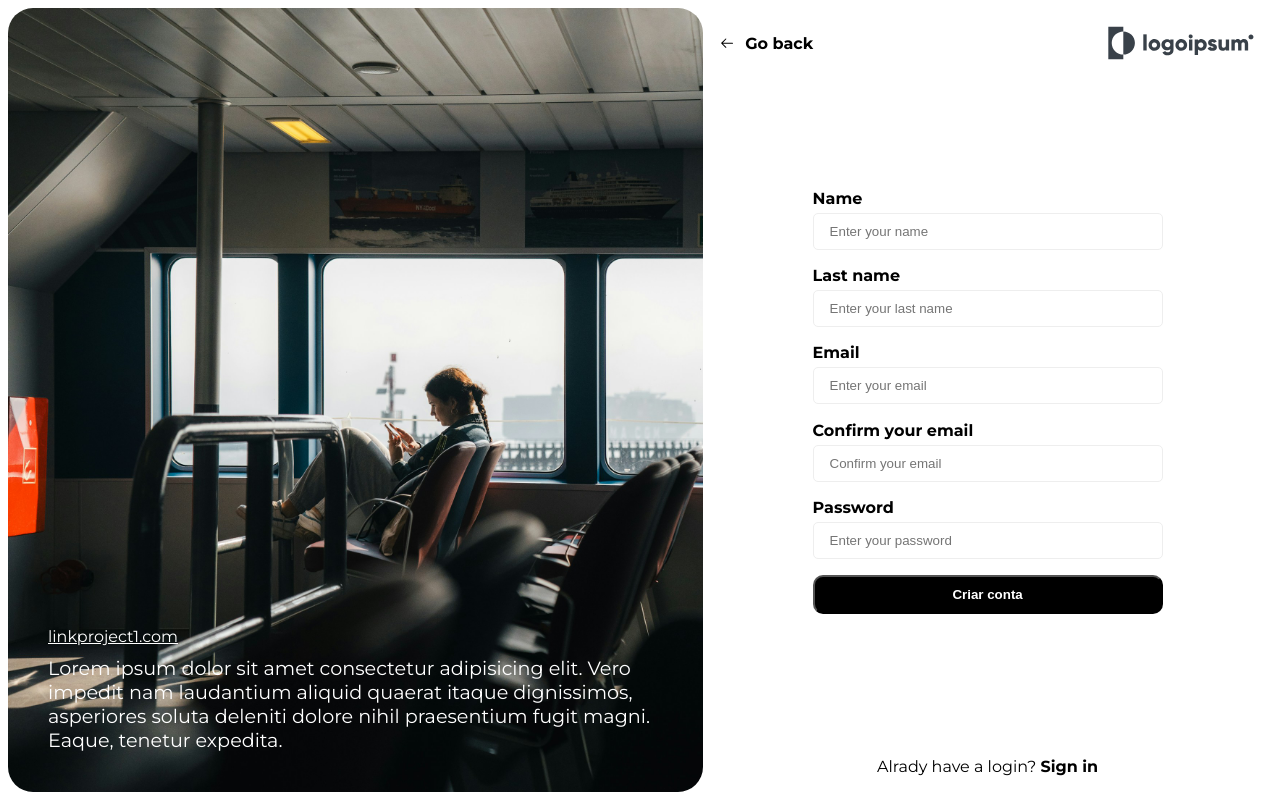
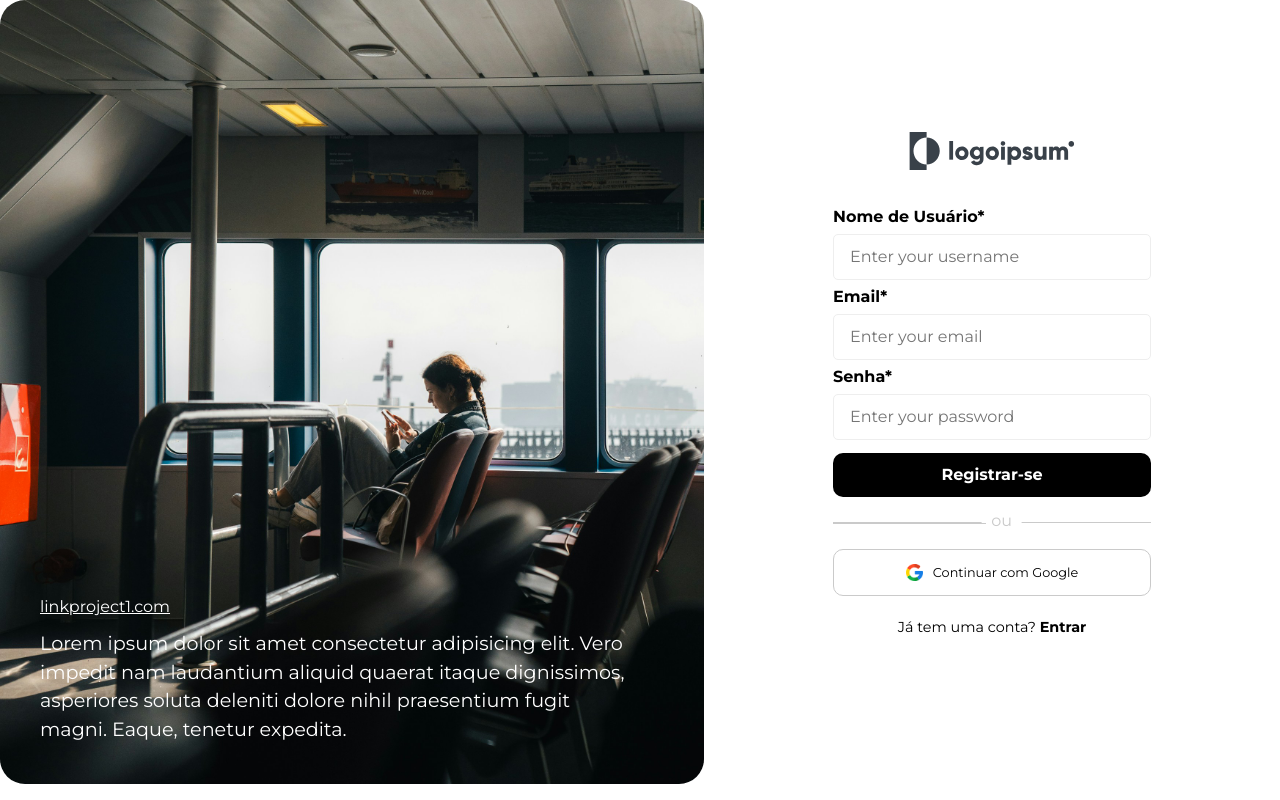
Before and after one commit to henriquepx/codeduo-frontend, a React (Vite) app: page / in a window 1280 px wide. Both pictures are taken after a click on the link "Registre-se". Built offline with nearby package versions, Linux system fonts and the light colour scheme; the HTML template or start-up script is replaced by a standard one.

Commit message:
feat: react hook form + zod - form with validations

```diff
--- a/package.json
+++ b/package.json
@@ -10,6 +10,7 @@
     "preview": "vite preview"
   },
   "dependencies": {
+    "@hookform/resolvers": "^3.8.0",
     "framer-motion": "^11.2.12",
     "react": "^18.3.1",
     "react-dom": "^18.3.1",
--- a/src/app.css
+++ b/src/app.css
@@ -1,4 +1,18 @@
+* {
+    margin: 0;
+    padding: 0;
+    border: 0;
+    box-sizing: border-box;
+    font-size: 100%;
+    font: inherit;
+    scroll-behavior: smooth;
+    vertical-align: baseline;
+    list-style: none;
+    text-decoration: none;
+    line-height: 1.5;
+    font-family: 'Montserrat', sans-serif;
+  }
+
 body {
     overflow: hidden;
-    font-family: 'Montserrat', sans-serif;
 }
--- a/src/components/Form.tsx
+++ b/src/components/Form.tsx
@@ -1,6 +1,10 @@
+import React from 'react';
 import styled from 'styled-components';
 import Logo from '/logo.svg';
 import GoogleIcon from '../assets/image.png';
+import { useForm, SubmitHandler } from 'react-hook-form'; // Adicionado
+import { zodResolver } from '@hookform/resolvers/zod';
+import * as z from 'zod';
 
 interface FormProps {
   toggleForm: () => void;
@@ -11,24 +15,20 @@ const FormContainer = styled.form`
   margin: 0 auto;
   width: 100%;
   padding: 1rem;
-
   display: flex;
   flex-direction: column;
   justify-content: center;
   align-items: center;
 `;
-
 const FormInputContainer = styled.div`
   display: flex;
   flex-direction: column;
   width: 100%;
   gap: 5px;
-
   label {
     font-weight: bold;
-    margin-right : auto;
+    margin-right: auto;
   }
-
   input {
     padding: 10px 0;
     border-radius: 5px;
@@ -36,12 +36,10 @@ const FormInputContainer = styled.div`
     padding-left: 1rem;
   }
 `;
-
 const LogoProject = styled.img`
   width: 170px;
   margin-bottom: 2rem;
 `;
-
 const Button = styled.button`
   width: 100%;
   padding: 10px;
@@ -68,7 +66,7 @@ const Register = styled.p`
       color: #000000;
     }
   }
-`
+`;
 const Divider = styled.p`
   height: 1px;
   background-color: #cacaca;
@@ -84,15 +82,12 @@ const Divider = styled.p`
     height: 1px;
     background-color: #cacaca;
   }
-
   &::before {
     margin-right: 10px;
   }
-
   &::after {
     margin-left: 10px;
   }
-
   span {
     position: absolute;
     top: -13px;
@@ -111,7 +106,7 @@ const LoginWithGoogle = styled.a`
   gap: 10px;
   width: 100%;
   border: 1px solid #cacaca;
-  padding: .2rem 0;
+  padding: .8rem 0;
   border-radius: 10px;
   img {
     width: 17px;
@@ -121,7 +116,7 @@ const LoginWithGoogle = styled.a`
     font-size: .8rem;
     color: #000;
   }
-`
+`;
 const ContainerResetCheckbox = styled.div`
   display: flex;
   justify-content: space-between;
@@ -145,17 +140,41 @@ const ContainerResetCheckbox = styled.div`
       text-decoration: underline;
     }
   }
+`;
+
+const ErrorForm = styled.p`
+  color: red;
+  font-size: .8rem;
 `
+
+const loginSchema = z.object({
+  email: z.string().email('Email inválido').nonempty('Email é obrigatório'),
+  password: z.string().min(6, 'Senha deve ter no mínimo 6 caracteres').nonempty('Senha é obrigatória'),
+});
+
+type LoginFormInputs = z.infer<typeof loginSchema>;
+
 const Form: React.FC<FormProps> = ({ toggleForm }) => {
 
+  const { register, handleSubmit, formState: { errors } } = useForm<LoginFormInputs>({
+    resolver: zodResolver(loginSchema)
+  });
+
+  const onSubmit: SubmitHandler<LoginFormInputs> = data => {
+    console.log(data);
+  };
+
   return (
-    <FormContainer>
+    <FormContainer onSubmit={handleSubmit(onSubmit)}>
       <LogoProject src={Logo} alt="logo" />
       <FormInputContainer>
         <label htmlFor="email">Email*</label>
-        <input type="email" id='email' placeholder='Enter your email' />
+        <input type="email" id='email' placeholder='Enter your email' {...register('email')} />
+        {errors.email && <ErrorForm>{errors.email.message}</ErrorForm>}
+
         <label htmlFor="password">Senha*</label>
-        <input type="password" id='password' placeholder='Enter your password' />
+        <input type="password" id='password' placeholder='Enter your password' {...register('password')} />
+        {errors.password && <ErrorForm>{errors.password.message}</ErrorForm>}
 
         <ContainerResetCheckbox>
           <div>
@@ -164,16 +183,20 @@ const Form: React.FC<FormProps> = ({ toggleForm }) => {
           </div>
           <a>Esqueci a senha</a>
         </ContainerResetCheckbox>
-            <Button onClick={(e) => e.preventDefault()}>Entrar</Button>
+
+        <Button type="submit">Entrar</Button>
+
         <Divider><span>ou</span></Divider>
+
         <LoginWithGoogle href="#">
           <img src={GoogleIcon} alt="Ícon do Google" />
           <p>Continuar com Google</p>
         </LoginWithGoogle>
+
         <Register>Não tem uma conta? <a href='#' onClick={toggleForm}>Registre-se</a></Register>
       </FormInputContainer>
     </FormContainer>
-  )
+  );
 }
 
-export default Form
+export default Form;
--- a/src/components/Register.tsx
+++ b/src/components/Register.tsx
@@ -1,42 +1,27 @@
+import React from 'react';
 import styled from 'styled-components';
+import { useForm, SubmitHandler } from 'react-hook-form';
+import { zodResolver } from '@hookform/resolvers/zod';
+import * as z from 'zod';
 import Logo from '/logo.svg';
-import { GoArrowLeft } from "react-icons/go";
-interface RegisterFormProps {
+import GoogleIcon from '../assets/image.png';
+
+interface RegisterProps {
   toggleForm: () => void;
 }
 
 const FormContainer = styled.form`
+  max-width: 350px;
+  margin: 0 auto;
   width: 100%;
   padding: 1rem;
 
   display: flex;
-  justify-content: space-between;
   flex-direction: column;
-  height: 100%;
+  justify-content: center;
+  align-items: center;
 `;
-const HeaderRegister = styled.div`
-    width: 100%;
-    display: flex;
-    justify-content: space-between;
-    align-items: center;
-    margin-top: 1rem;
-    div {
-        display: flex;
-        align-items: center;
-        gap: 10px;
-        font-weight: bold;
-    }
-`
-const GoBackAnchor = styled.a`
-    color: #000;
-    text-decoration: none;
-    &:visited {
-        color: #000;
-    }
-`
 const FormInputContainer = styled.div`
-max-width: 350px;
-margin: 0 auto;
   display: flex;
   flex-direction: column;
   width: 100%;
@@ -44,7 +29,7 @@ margin: 0 auto;
 
   label {
     font-weight: bold;
-    margin-right : auto;
+    margin-right: auto;
   }
 
   input {
@@ -52,11 +37,11 @@ margin: 0 auto;
     border-radius: 5px;
     border: 1px solid #eeeeee;
     padding-left: 1rem;
-    margin-bottom: .7rem;
   }
 `;
 const LogoProject = styled.img`
-  width: 150px;
+  width: 170px;
+  margin-bottom: 2rem;
 `;
 const Button = styled.button`
   width: 100%;
@@ -66,49 +51,131 @@ const Button = styled.button`
   background-color: #000000;
   font-weight: bold;
   cursor: pointer;
+  margin-top: .5rem;
 `;
-
-const BackToLoginDiv = styled.div`
-   p {
+const Login = styled.p`
+  color: #000000;
+  cursor: pointer;
+  font-family: 'Montserrat', sans-serif;
+  font-size: .9rem;
   text-align: center;
+  margin: 1rem 0;
   a {
     font-weight: 700;
+    color: #000000;
     &:hover {
       text-decoration: underline;
-            cursor: pointer;
+    }
+    &:visited {
+      color: #000000;
     }
   }
+`;
+const Divider = styled.p`
+  height: 1px;
+  background-color: #cacaca;
+  border: none;
+  margin: 1.3rem 0;
+  position: relative;
+  &::before,
+  &::after {
+    content: '';
+    position: absolute;
+    top: 50%;
+    width: 45%;
+    height: 1px;
+    background-color: #cacaca;
   }
+
+  &::before {
+    margin-right: 10px;
+  }
+
+  &::after {
+    margin-left: 10px;
+  }
+
+  span {
+    position: absolute;
+    top: -13px;
+    left: 53%;
+    transform: translateX(-50%);
+    background-color: #fff;
+    padding: 0 10px;
+    font-family: 'Montserrat', sans-serif;
+    color: #cacaca;
+  }
+`;
+const LoginWithGoogle = styled.a`
+  display: flex;
+  justify-content: center;
+  align-items: center;
+  gap: 10px;
+  width: 100%;
+  border: 1px solid #cacaca;
+  padding: .8rem 0;
+  border-radius: 10px;
+  img {
+    width: 17px;
+  }
+  p {
+    font-family: 'Montserrat', sans-serif;
+    font-size: .8rem;
+    color: #000;
+  }
+`;
+const ErrorForm = styled.p`
+  color: red;
+  font-size: .8rem;
 `
 
-const RegisterForm: React.FC<RegisterFormProps> = ({ toggleForm }) => {
+const registerSchema = z.object({
+  username: z.string().min(5, 'Nome de usuário deve ter no mínimo 5 caracteres').nonempty('Nome de usuário é obrigatório'),
+  email: z.string().email('Email inválido').nonempty('Email é obrigatório'),
+  password: z.string().min(7, 'Senha deve ter no mínimo 7 caracteres').nonempty('Senha é obrigatória'),
+});
+
+type RegisterFormInputs = z.infer<typeof registerSchema>;
+
+const RegisterForm: React.FC<RegisterProps> = ({ toggleForm }) => {
+
+  const { register, handleSubmit, formState: { errors } } = useForm<RegisterFormInputs>({
+    resolver: zodResolver(registerSchema)
+  });
+
+  const onSubmit: SubmitHandler<RegisterFormInputs> = data => {
+    console.log(data);
+  };
+
   return (
-        <FormContainer>
-            <HeaderRegister>
-                <div>
-                    <GoArrowLeft />
-                    <GoBackAnchor href="#" onClick={toggleForm}>Go back</GoBackAnchor>
-                </div>
+    <FormContainer onSubmit={handleSubmit(onSubmit)}>
       <LogoProject src={Logo} alt="logo" />
-            </HeaderRegister>
       <FormInputContainer>
-                <label htmlFor="nome">Name</label>
-                <input type="text" id='nome' placeholder='Enter your name' />
-                <label htmlFor="sobrenome">Last name</label>
-                <input type="text" id='sobrenome' placeholder='Enter your last name' />
-                <label htmlFor="email">Email</label>
-                <input type="email" id='email' placeholder='Enter your email' />
-                <label htmlFor="email">Confirm your email</label>
-                <input type="email" id='email' placeholder='Confirm your email' />
-                <label htmlFor="password">Password</label>
-                <input type="password" id='password' placeholder='Enter your password' />
-                <Button onClick={(e) => e.preventDefault()}>Criar conta</Button>
+        <label htmlFor="username">Nome de Usuário*</label>
+        <input type="text" id='username' placeholder='Enter your username' {...register('username')} />
+        {errors.username && <ErrorForm>{errors.username.message}</ErrorForm>}
+
+        <label htmlFor="email">Email*</label>
+        <input type="email" id='email' placeholder='Enter your email' {...register('email')} />
+        {errors.email && <ErrorForm>{errors.email.message}</ErrorForm>}
+
+        <label htmlFor="password">Senha*</label>
+        <input type="password" id='password' placeholder='Enter your password' {...register('password')} />
+        {errors.password && <ErrorForm>{errors.password.message}</ErrorForm>}
+
+        <Button type="submit">Registrar-se</Button>
+
+        <Divider><span>ou</span></Divider>
+
+        <LoginWithGoogle href="#">
+          <img src={GoogleIcon} alt="Ícone do Google" />
+          <p>Continuar com Google</p>
+        </LoginWithGoogle>
+
+        <Login>Já tem uma conta? <a href='#' onClick={toggleForm}>Entrar</a></Login>
       </FormInputContainer>
-            <BackToLoginDiv>
-                <p>Alrady have a login? <a onClick={toggleForm}>Sign in</a></p>
-            </BackToLoginDiv>
     </FormContainer>
-    )
+  );
 }
 
 export default RegisterForm;
```
Also changed, not shown: 1 other file (tests, documents, lock files or other folders). Lines whose indentation alone changed are shown as unchanged.
